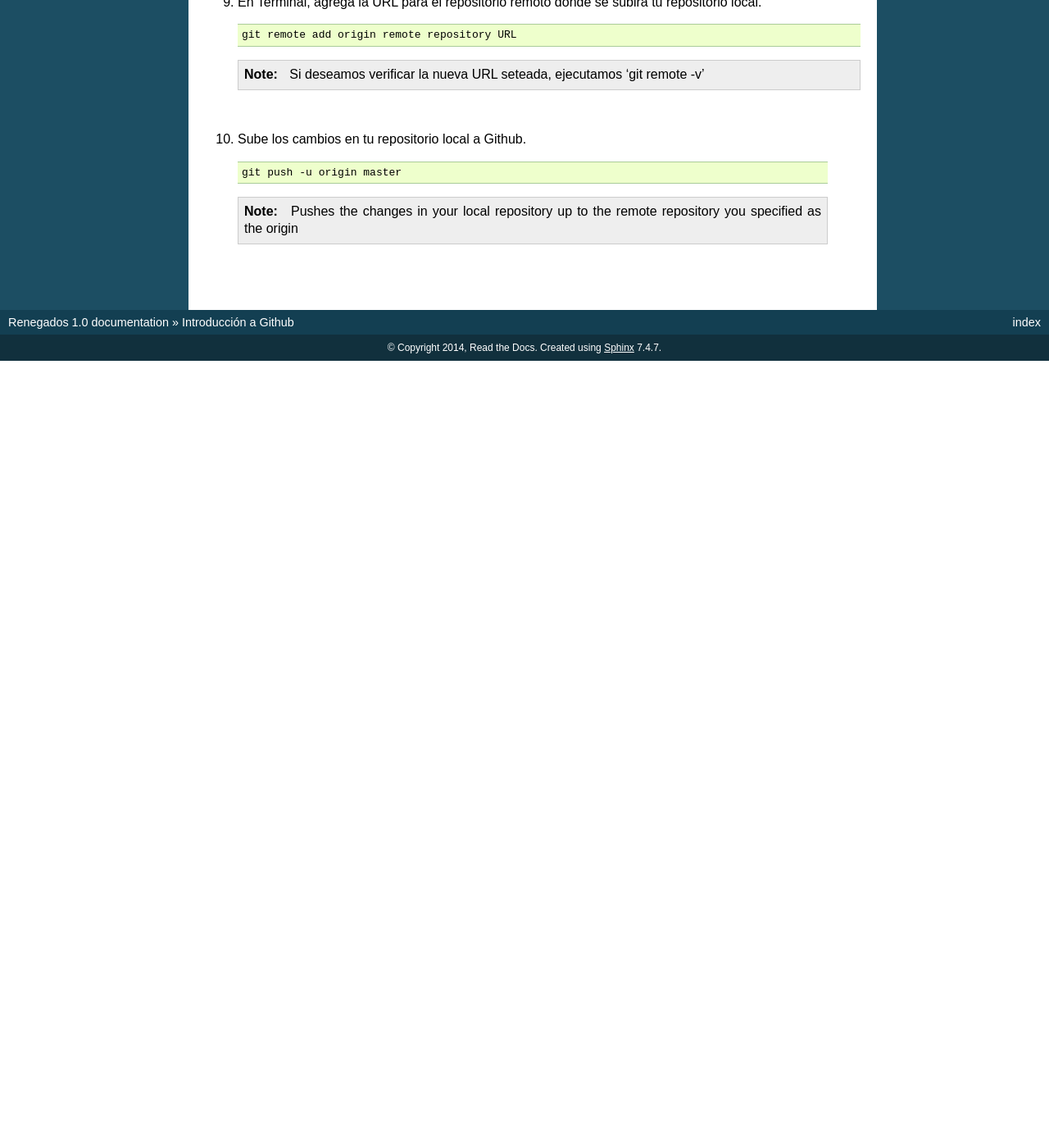
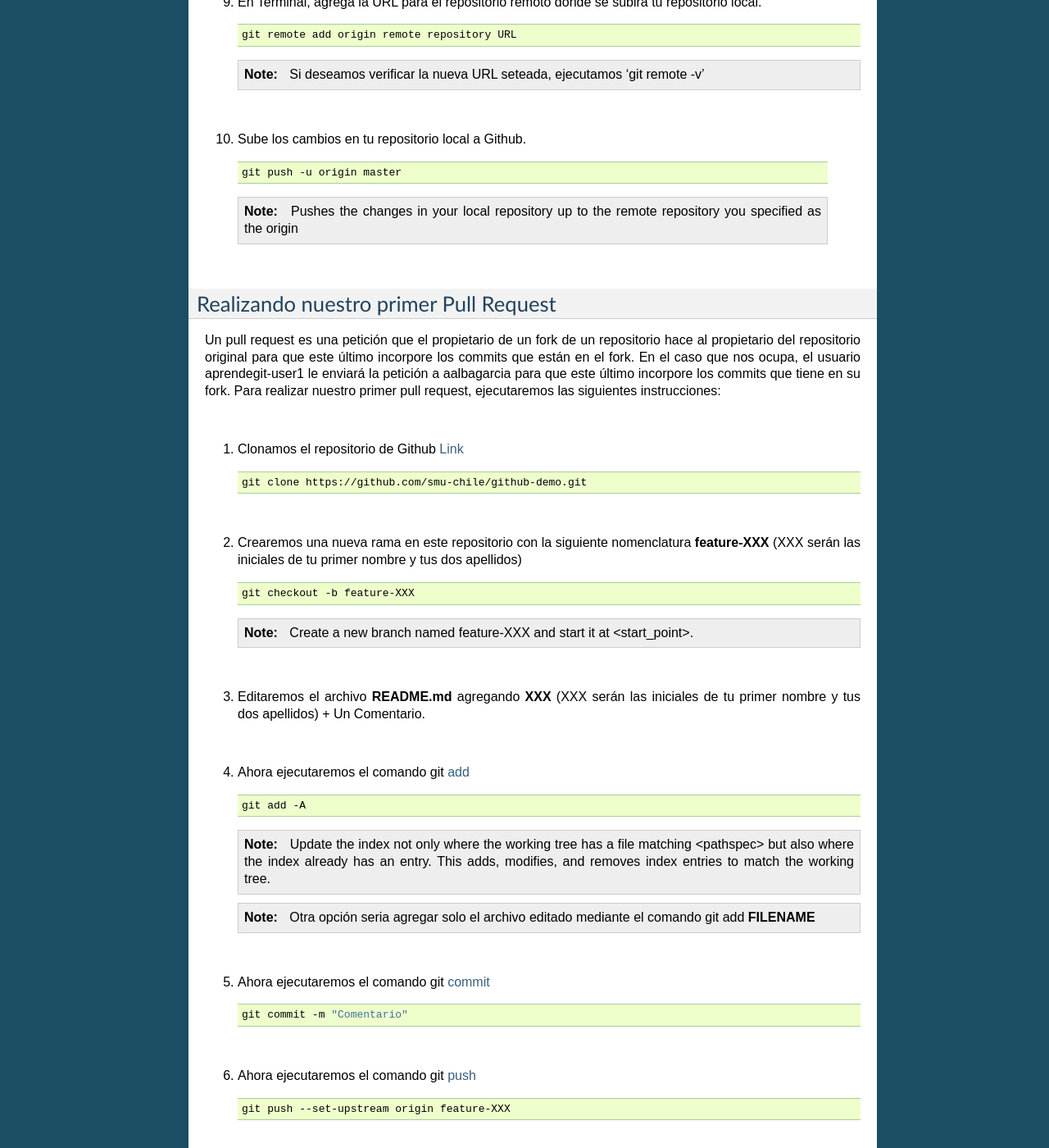
Before and after one commit to jveraduran/github-intro, a Sphinx documentation site: the page built from docs/index.rst, in a window 1280 px wide and 1400 px high, scrolled down 2457 px. Shown: the whole window at 82% size. Built offline with Sphinx 7.4.7, drawn with Linux system fonts in a browser that asks for light colours; before the commit the page ends 2897 px from its top, so only the background shows below that; some of the changed text lies outside the part shown.

```diff
--- a/docs/index.rst
+++ b/docs/index.rst
@@ -44,7 +44,7 @@
 Creando nuestro primer repositorio
 ##################################
 
-1. Crear un repositorio nuevo en Github llamado **Github-intro-XXX** (XXX serán las iniciales de tu primer nombre y tus dos apellidos). Para evitar errores, no inicialices el nuevo repositorio con archivos README licencia o gitingnore. Puedes agregar estos archivos después de que tu proyecto se haya subido a Github.
+1. Crear un repositorio nuevo en Github llamado **github-intro-XXX** (XXX serán las iniciales de tu primer nombre y tus dos apellidos). Para evitar errores, no inicialices el nuevo repositorio con archivos README licencia o gitingnore. Puedes agregar estos archivos después de que tu proyecto se haya subido a Github.
 
    .. image:: ../images/repo-create.png
 
@@ -54,7 +54,7 @@
 
    .. code-block:: shell
 
-      mkdir Github-intro-XXX
+      mkdir github-intro-XXX
 
 |
 
@@ -62,7 +62,7 @@
 
    .. code-block::  shell
 
-      cd Github-intro-XXX
+      cd github-intro-XXX
 
 |
 
@@ -139,3 +139,62 @@
       Pushes the changes in your local repository up to the remote repository you specified as the origin
 
 |
+
+Realizando nuestro primer Pull Request
+######################################
+
+Un pull request es una petición que el propietario de un fork de un repositorio hace al propietario del repositorio original para que este último incorpore los commits que están en el fork. En el caso que nos ocupa, el usuario aprendegit-user1 le enviará la petición a aalbagarcia para que este último incorpore los commits que tiene en su fork.
+Para realizar nuestro primer pull request, ejecutaremos las siguientes instrucciones:
+
+|
+
+1. Clonamos el repositorio de Github `Link <https://github.com/smu-chile/github-demo.git>`_
+
+   .. code-block:: shell
+
+         git clone https://github.com/smu-chile/github-demo.git
+
+|
+
+2. Crearemos una nueva rama en este repositorio con la siguiente nomenclatura **feature-XXX** (XXX serán las iniciales de tu primer nombre y tus dos apellidos)
+
+   .. code-block:: shell
+
+         git checkout -b feature-XXX
+   .. note::
+      Create a new branch named feature-XXX and start it at <start_point>.
+
+|
+
+3. Editaremos el archivo **README.md** agregando **XXX** (XXX serán las iniciales de tu primer nombre y tus dos apellidos) + Un Comentario.
+
+|
+
+4. Ahora ejecutaremos el comando git `add <https://git-scm.com/docs/git-add>`_
+
+   .. code-block:: shell
+
+         git add -A
+   .. note::
+      Update the index not only where the working tree has a file matching <pathspec> but also where the index already has an entry. This adds, modifies, and removes index entries to match the working tree.
+
+   .. note::
+      Otra opción seria agregar solo el archivo editado mediante el comando git add **FILENAME**
+
+|
+
+5. Ahora ejecutaremos el comando git `commit <https://git-scm.com/docs/git-commit>`_
+
+   .. code-block:: shell
+
+         git commit -m "Comentario"
+
+|
+
+6. Ahora ejecutaremos el comando git `push <https://git-scm.com/docs/git-push>`_
+
+   .. code-block:: shell
+
+         git push --set-upstream origin feature-XXX
+
+|
```
